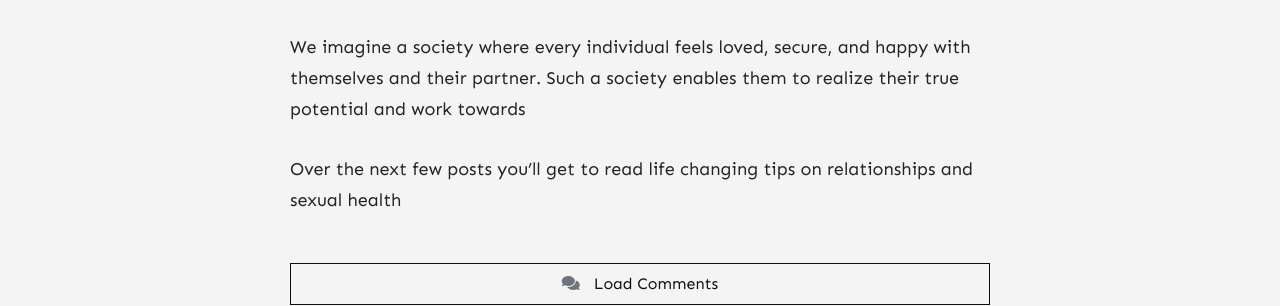
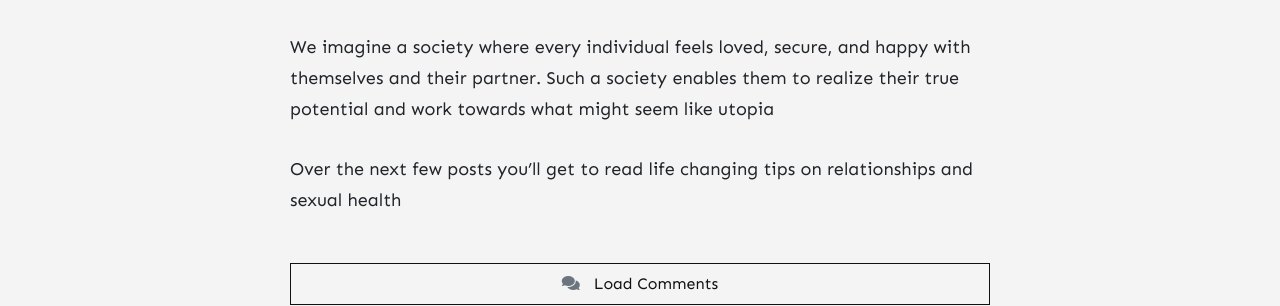
Before and after one commit to stackbit-projects/happy-zebra-28bc2, a Jekyll site: the page built from _posts/2021-09-01-welcome-to-loveful.md, in a window 1280 px wide. Shown: the part 1162-1468 px from the top of the page. Built offline with Jekyll 4.4.1, drawn with Linux system fonts in a browser that asks for light colours; nearby versions of some CDN libraries; comment, search, counter and statistics services are not loaded.

Commit message:
2021-09-01-welcome-to-loveful.md: changed

```diff
--- a/_posts/2021-09-01-welcome-to-loveful.md
+++ b/_posts/2021-09-01-welcome-to-loveful.md
@@ -11,6 +11,6 @@ Hello folks! This is the beginning of the Loveful blog.
 
 At Loveful, we made it our mission to rid the world of unfulfilling and monotonous relationships that drain the life out of our lives.
 
-We imagine a society where every individual feels loved, secure, and happy with themselves and their partner. Such a society enables them to realize their true potential and work towards
+We imagine a society where every individual feels loved, secure, and happy with themselves and their partner. Such a society enables them to realize their true potential and work towards what might seem like utopia
 
 Over the next few posts you'll get to read life changing tips on relationships and sexual health
```
